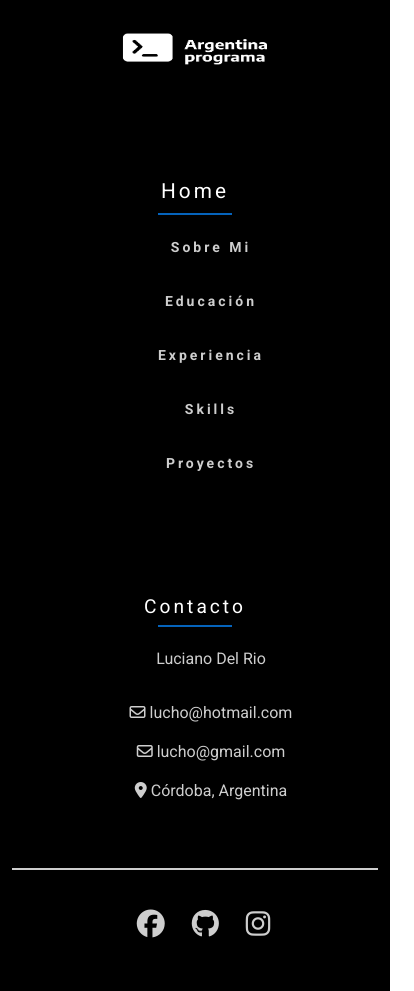
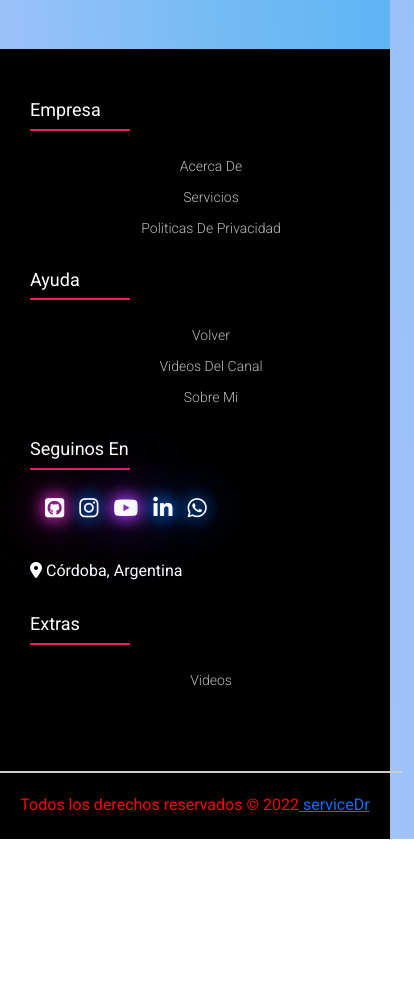
Before and after one commit to luchoYoutube/Portfolio-Front-End, a plain HTML site: page index.html in a window 390 px wide. Shown: the part 5240-6231 px from the top of the page, 414 px wide, since content can reach past the window. After the commit the page ends 6079 px from the top, so only its background shows below. Drawn offline with nearby package versions, Linux system fonts and the light colour scheme.

Commit message:
mejoras en el  footer
realice una mejora en la parte del pie de pagina ,me parece que quedo mejor

```diff
--- a/estilos.css
+++ b/estilos.css
@@ -95,6 +95,7 @@ body::-webkit-scrollbar-thumb {
 .home .container{
    position: relative;
    height: 100vh;
+
 }
 
 .home .container img{
@@ -432,7 +433,7 @@ ul.timeline > li:before {
 
 /*Proyectos*/
 
-/*Footer*/
+/*Footer  parte vieja */
 .footer {
 
    /* background: linear-gradient(rgba(0, 0, 0, .6),rgba(0, 0, 0, .6)), url(/IMAGENES/bg.jpg);*/
@@ -442,118 +443,11 @@ ul.timeline > li:before {
    background-size: cover;
 }
 
+/*Footer imagen */
 .first {
    margin-top: 40px;
    margin-bottom: 50px;
 }
-
-.second {
-   margin-top: 40px;
-   margin-bottom: 50px;
-   color: rgb(206,206,206);
-
-   text-align: center;
-}
-
-.second2 {
-   margin-top: 40px;
-   margin-bottom: 50px;
-   color: rgb(206,206,206);
-
-   text-align: center;
-}
-
-.second h4 {
-   font-size: 20px;
-   letter-spacing: 3px;
-   position: relative;
-   margin-bottom: 20px;
-   font-size: 1.3em;
-   color: #fff;
-   padding-bottom: 0.5em;
-}
-
-.second h4::after {
-   content: '';
-   background: #0563bb;
-   width: 20%;
-   height: 2px;
-   position: absolute;
-   bottom: 0;
-   left: 40%;
-}
-
-
-.second li {
-   list-style: none;
-   padding-bottom: 30px;
-}
-
-.second a, .second2 a {
-   color: rgb(206, 206, 206);
-   text-decoration: none;
-   letter-spacing: 3px;
-   font-weight: bold;
-   font-size: 14px;
-   transition: 0.2s;
-}
-
-.second a:hover, .second2 a:hover {
-   color: #fff;
-   transition: 0.2s;
-   text-shadow: 1px 1px 20px rgba(0,0,0,1);
-   text-decoration: none
-}
-
-.third {
-   margin-top: 40px;
-   margin-bottom: 50px;
-   color: rgb(206,206,206);
-   font-family: 'Poppins', sans-serif;
-   text-align: right;
-}
-
-.third h4 {
-   letter-spacing: 3px;
-   position: relative;
-   margin-bottom: 20px;
-   font-size: 1.2em;
-   color: #fff;
-   padding-bottom: 0.5em;
-}
-
-
-.third h4::after {
-   content: '';
-   background: #0563bb;
-   width: 20%;
-   height: 2px;
-   position: absolute;
-   bottom: 0;
-   left: 80%;
-}
-
-.third li {
-   list-style: none;
-   padding-bottom: 15px;
-}
-
-
-.third a {
-   color: rgb(206, 206, 206);
-   text-decoration: none;
-   letter-spacing: 3px;
-   font-weight: bold;
-   font-size: 14px;
-   transition: 0.2s;
-   }
-
-
-   .third a:hover {
-      color: #fff;
-      transition: 0.2s;
-      text-shadow: 1px 1px 20px rgba(0,0,0,1);
-   }
 
 
 @media screen and (max-width:1000px) {
@@ -585,6 +479,128 @@ ul.timeline > li:before {
    background-color:rgb(206,206,206);
    width:100%;
 }
+
+
+
+
+.row{
+	display: flex;
+	flex-wrap: wrap;
+}
+*/
+
+#iconos{
+   display: flex;
+   flex-wrap: wrap;
+   background-color: #00ff5e;
+}
+
+#derecho{
+   height: 40px;
+	max-width: 1170px;
+	padding-top:10px;
+	margin-top: 10px;
+	text-align: center;
+   color: #fd0101;
+
+}
+ul{
+	list-style: none;
+}
+
+
+.footer .container{
+   padding: 50px 0px 0px 0px;
+
+}
+
+.footer{
+	background-color: #000000;
+    margin-top: 80px;
+}
+.footer-col{
+   width: 25%;
+   padding: 0px 30px;
+}
+
+.ubicacion{
+
+   margin-top: 10px;
+   color: white;
+
+}
+
+
+
+
+
+/*localizacxion*/
+.footer-col li a{
+   color: #ff0000;
+   text-align: center;
+
+}
+
+
+.footer-col h4{
+	font-size: 18px;
+	color: #ffffff;
+	text-transform: capitalize;
+	margin-bottom: 35px;
+	font-weight: 500;
+	position: relative;
+}
+.footer-col h4::before{
+	content: '';
+	position: absolute;
+	left:0;
+	bottom: -10px;
+	background-color: #e91e63;
+	height: 2px;
+	box-sizing: border-box;
+	width: 100px;
+}
+.footer-col ul li:not(:last-child){
+	margin-bottom: 10px;
+}
+.footer-col ul li a{
+	font-size: 14px;
+	text-transform: capitalize;
+	color: #ffffff;
+	text-decoration: none;
+	font-weight: 300;
+	color: #bbbbbb;
+	display: block;
+	transition: all 0.3s ease;
+}
+.footer-col ul li a:hover{
+	color: #ff4444;
+	padding-left: 8px;
+}
+.footer-col .social-links{
+	height: auto;
+	width: auto;
+   display: flex;
+
+}
+
+
+/*responsive*/
+@media(max-width: 767px){
+  .footer-col{
+    width: 50%;
+    margin-bottom: 30px;
+}
+}
+@media(max-width: 574px){
+  .footer-col{
+    width: 100%;
+}
+}
+
+
+
+
 
 
 /*boton*/
--- a/index.html
+++ b/index.html
@@ -374,59 +374,111 @@
             </div>
         </section>
 
-     <!--Footer-->
-    <footer>
-        <div class="footer">
+
+        <footer id="main-footer" class="footer">
+
+
             <div class="container">
                 <div class="row">
+
+
                     <div class="col-md-4 col-xs-12">
-                        <div class="first">
-                            <img class="logoAP" src="imagenes/logo ArPro.png" alt="Logo Argentina Programa" width="180px"  height="80px"></a>
-                        </div>
+
+
+                    <div class="footer-col">
+                        <h4>Empresa</h4>
+                        <ul>
+                            <li><a href="#">acerca de</a></li>
+                            <li><a href="#">servicios</a></li>
+
+                            <li><a href="#">politicas de privacidad</a></li>
+                        </ul>
                     </div>
 
-                    <div class="col-md-4 col-xs-12">
-                        <div class="second">
-                            <h4> Home</h4>
-                            <ul>
-                                <li><a href="#">Sobre Mi</a></li>
-                                <li><a href="#">Educación</a></li>
-                                <li><a href="#">Experiencia</a></li>
-                                <li><a href="#">Skills</a></li>
-                                <li><a href="#">Proyectos</a></li>
-                            </ul>
-                        </div>
+                </div>
+
+                <div class="col-md-4 col-xs-12">
+
+                    <div class="footer-col">
+                        <h4>ayuda</h4>
+                        <ul>
+                            <li><a href="#">volver</a></li>
+                            <li><a href="#">videos del canal</a></li>
+                            <li><a href="#">sobre mi</a></li>
+                        </ul>
                     </div>
 
-                    <div class="col-md-4 col-xs-12">
-                        <div class="third">
-                            <h4> Contacto</h4>
-                            <ul>
-                              <li>Luciano Del Rio </li>
-                                <li></li>
-                              <li><i class="far fa-envelope"></i> lucho@hotmail.com</li>
-                                <li><i class="far fa-envelope"></i> lucho@gmail.com</li>
-                              <li><i class="fas fa-map-marker-alt"></i> Córdoba, Argentina </li>
-                            </ul>
-                        </div>
-                    </div>
                 </div>
-            </div>
-            <div class="container">
-                <div class="row">
-                    <div class="col-12">
-                        <div class="line"></div>
-                        <div class="second2">
-                            <a href="#"> <i class="fa-brands fa-facebook fa-2x margin"></i></a>
-                            <a href="https://github.com/luchoYoutube"  target="_blank"> <i class="fa-brands fa-github fa-2x margin"></i></a>
-                            <a href="https://www.instagram.com/lucho_ytpro" target="_blank"> <i class="fa-brands fa-instagram fa-2x margin"></i></a>
+
+
+                <div class="col-md-4 col-xs-12">
+
+                        <div class="footer-col">
+
+                            <h4>seguinos en</h4>
+
+
+                            <div class="social-links" id="iconos">
+                                   <a href="https://55555.ml/" > <i class="fa fa-github-square github" id="github" ></i></a>
+                                   <i class="fa fa-instagram" id="discord"></i>
+                                  <i class="fa fa-youtube" id="youtube"></i>
+                                  <i class="fa fa-linkedin" id="discord"></i>
+                                  <i class="fa fa-whatsapp" id="discord"></i>
+
+
+                            </div>
+
+
                         </div>
 
+
+                        <div class="ubicacion">
+                            <div class="footer-col">
+                            <a style="color:white ;"><i class="fas fa-map-marker-alt" ></i> Córdoba, Argentina </a>
+                        </div>
+                        </div>
+
+
+                </div>
+
+
+
+                <div class="col-md-4 col-xs-12">
+                    <div class="footer-col">
+                        <h4>extras</h4>
+                        <ul>
+                            <li><a href="#">videos</a></li>
+
+                        </ul>
                     </div>
+
                 </div>
+
+
+                <div class="container">
+                    <div class="row">
+                        <div class="col-12">
+
+                     <div class="line"></div>
+                  </div>
                 </div>
-        </div>
-    </footer>
+
+               </div>
+
+
+               <div>
+                <p id="derecho">Todos los derechos reservados &copy; 2022<a href="https://s555.ml/ " >  serviceDr </a></p>
+               </div>
+
+
+               </div>
+
+
+            </div>
+
+
+        </footer> <!-- / #main-footer -->
+
 
 
     <a href="https://api.whatsapp.com/send?phone=+543812060571" class="btn-wsp" target="_blank">
```
